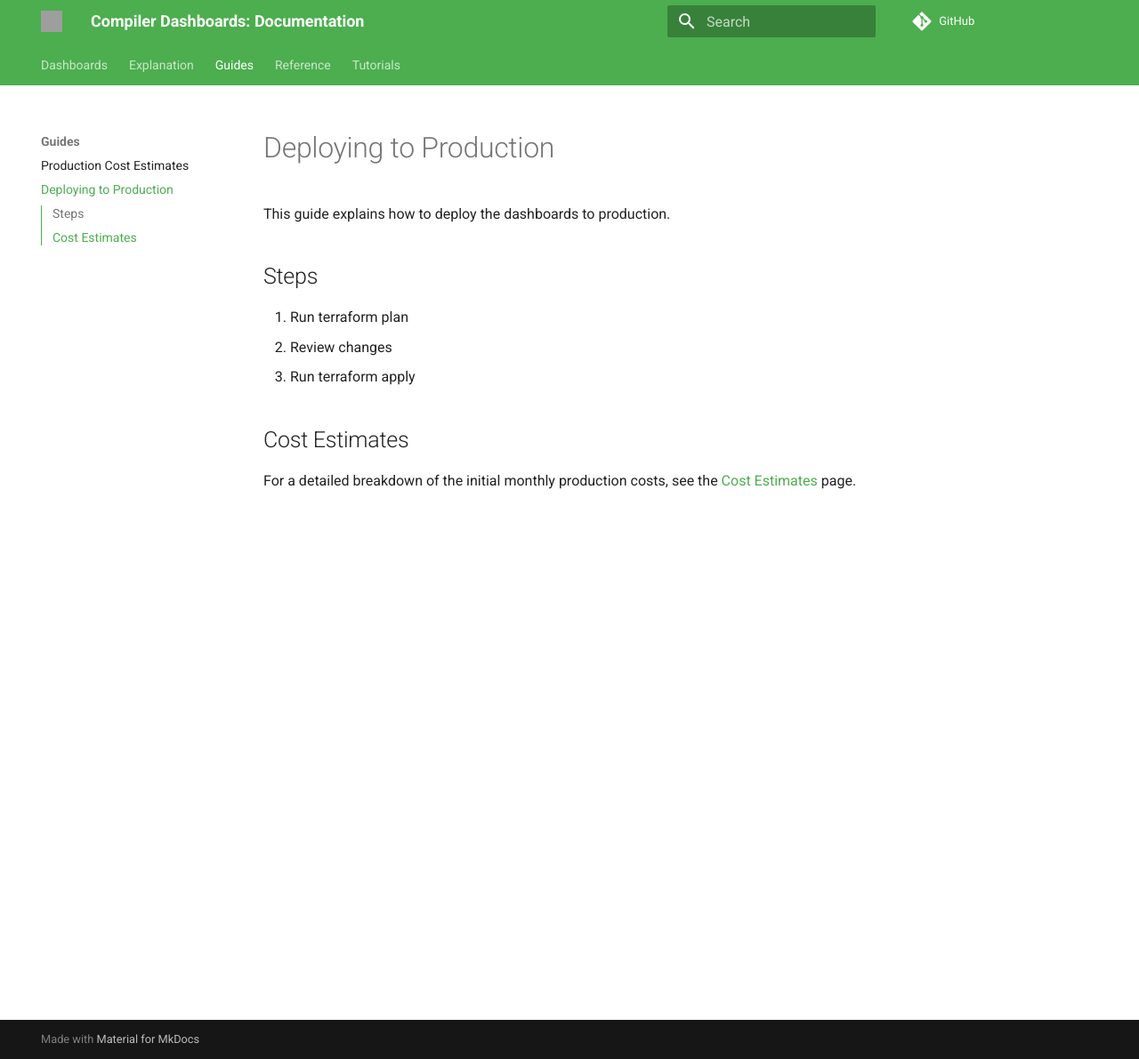
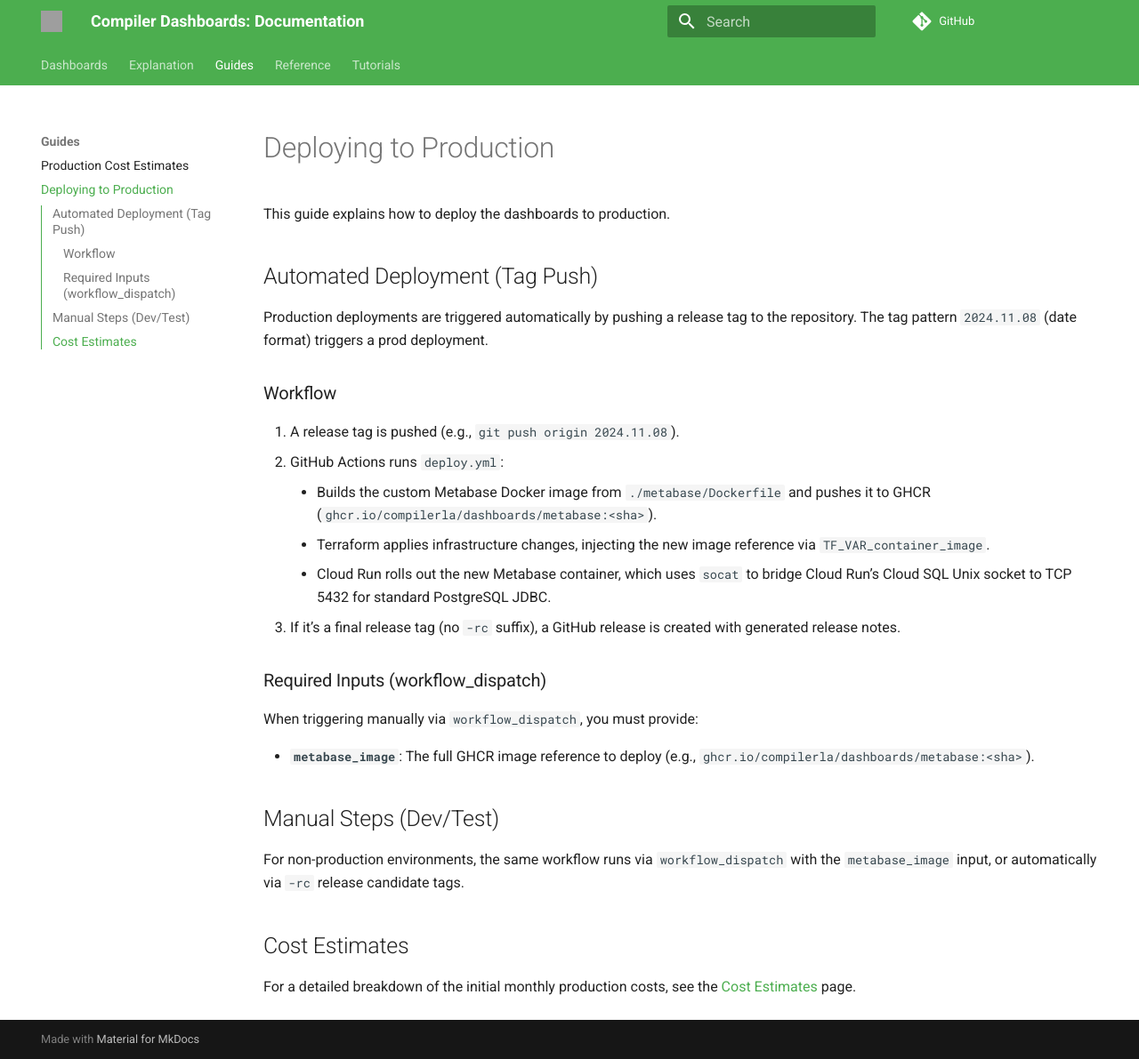
Before and after one commit to compilerla/dashboards, an MkDocs documentation site: the page built from docs/guides/deployment-production.md, in a window 1280 px wide and 1191 px high. Shown: the whole window at 89% size. Built offline with MkDocs 1.6.1 and Material for MkDocs 9.7.7, drawn with Linux system fonts in a browser that asks for light colours; nearby versions of some CDN libraries; comment, search, counter and statistics services are not loaded; grey boxes are pictures that could not be loaded.

Commit message:
feat(metabase): custom image for Cloud SQL connection
uses socat to forward TCP -> Unix socket, since Metabase JDBC can only
listen on TCP, but Cloud SQL only listens on a Unix socket

```diff
--- a/compose.yml
+++ b/compose.yml
@@ -24,7 +24,9 @@ services:
     volumes:
       - "./:/home/compiler/src"
   metabase:
-    image: "metabase/metabase:v0.65.2"
+    build:
+      context: "./metabase"
+      dockerfile: "Dockerfile"
     container_name: "metabase"
     ports:
       - "3000:3000"
--- a/docs/guides/deployment-production.md
+++ b/docs/guides/deployment-production.md
@@ -2,11 +2,28 @@
 
 This guide explains how to deploy the dashboards to production.
 
-## Steps
+## Automated Deployment (Tag Push)
 
-1. Run terraform plan
-2. Review changes
-3. Run terraform apply
+Production deployments are triggered automatically by pushing a release tag to the repository. The tag pattern `2024.11.08` (date format) triggers a prod deployment.
+
+### Workflow
+
+1. A release tag is pushed (e.g., `git push origin 2024.11.08`).
+2. GitHub Actions runs `deploy.yml`:
+    - Builds the custom Metabase Docker image from `./metabase/Dockerfile` and pushes it to GHCR (`ghcr.io/compilerla/dashboards/metabase:<sha>`).
+    - Terraform applies infrastructure changes, injecting the new image reference via `TF_VAR_container_image`.
+    - Cloud Run rolls out the new Metabase container, which uses `socat` to bridge Cloud Run's Cloud SQL Unix socket to TCP 5432 for standard PostgreSQL JDBC.
+3. If it's a final release tag (no `-rc` suffix), a GitHub release is created with generated release notes.
+
+### Required Inputs (workflow_dispatch)
+
+When triggering manually via `workflow_dispatch`, you must provide:
+
+- **`metabase_image`**: The full GHCR image reference to deploy (e.g., `ghcr.io/compilerla/dashboards/metabase:<sha>`).
+
+## Manual Steps (Dev/Test)
+
+For non-production environments, the same workflow runs via `workflow_dispatch` with the `metabase_image` input, or automatically via `-rc` release candidate tags.
 
 ## Cost Estimates
 
```
Also changed, not shown: docs/explanation/architecture.md (+2 -2 lines), docs/explanation/custom-metabase-image.md (added, +55 -0 lines), docs/reference/infrastructure.md (+1 -1 lines), docs/reference/structure.md (+3 -0 lines), docs/tutorials/getting-started.md (+4 -2 lines), plan.md (+3 -1 lines), 8 other files.
